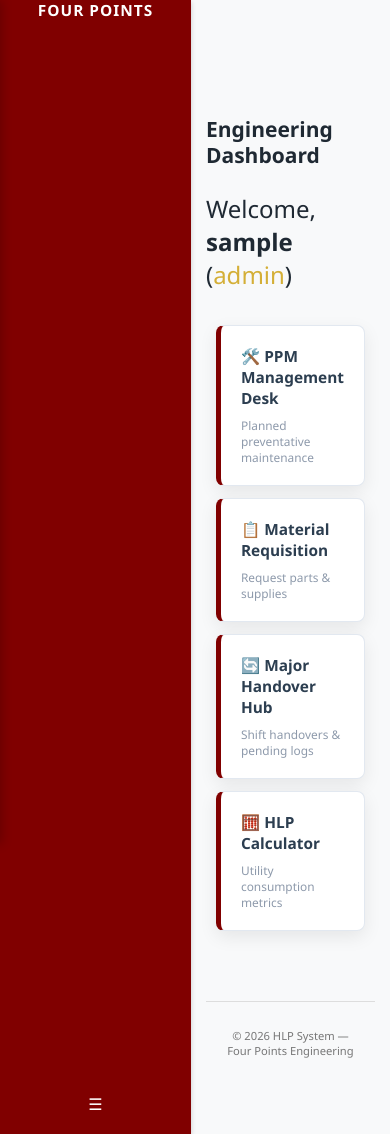
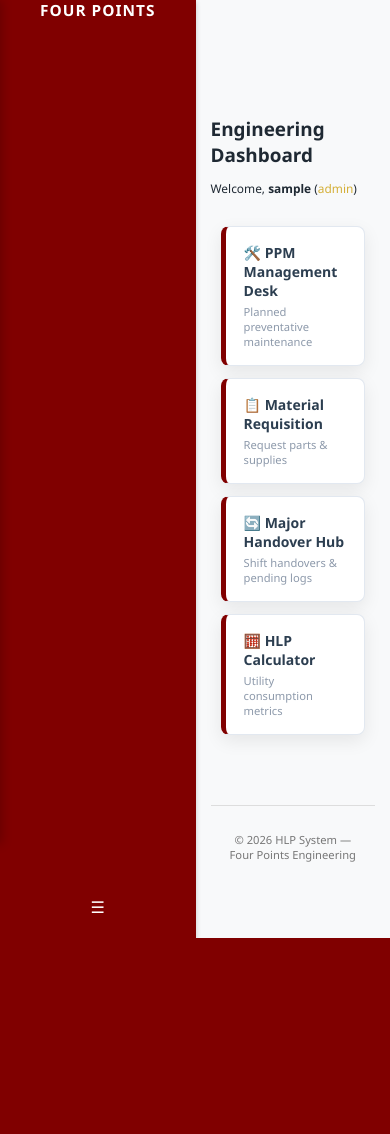
Before and after one commit to bitnet2025-web/HLP_System, a Flask app: page /dashboard in a window 390 px wide. After the commit the page ends 938 px from the top, so only its background shows below. Run offline with Flask 3, Linux system fonts and the light colour scheme; a user stored in the database is signed in; data comes from the database, SQL or seed files in the repository.

Commit message:
Fix mobile dashboard layout stacking and verify PWA install setup

```diff
--- a/static/styles.css
+++ b/static/styles.css
@@ -671,53 +671,67 @@
   }
 }
 /* ==========================================================================
-   MOBILE RESPONSIVE OVERRIDES (Fixes oversized numbers & messy layouts)
+   MOBILE RESPONSIVE OVERRIDES
    ========================================================================== */
 @media screen and (max-width: 768px) {
+    /* Prevent horizontal page overflow */
+    html, body {
+        overflow-x: hidden !important;
+        width: 100% !important;
+    }
 
-    /* --- 1. Scale down giant numbers & dashboard cards --- */
-    .stat-card, .metric-card, .card {
-        padding: 12px 15px !important;
-        margin-bottom: 12px !important;
+    /* Adjust main content padding for mobile top bar */
+    .app-main-content {
+        padding: 70px 16px 20px 16px !important;
+        width: 100% !important;
+        box-sizing: border-box !important;
+    }
+
+    /* Page Titles & Headers */
+    .page-title h2 {
+        font-size: 1.35rem !important;
+        margin-bottom: 4px !important;
+    }
+
+    .page-title p {
+        font-size: 0.85rem !important;
+    }
+
+    /* Dashboard Cards - Clean Single-Column Stacking */
+    .dashboard-grid {
+        display: flex !important;
+        flex-direction: column !important;
+        gap: 12px !important;
+        margin-top: 15px !important;
+    }
+
+    .dash-card {
+        width: 100% !important;
+        box-sizing: border-box !important;
+        padding: 16px 18px !important;
         border-radius: 8px !important;
     }
 
-    .stat-number, .metric-value, h1, h2 {
-        font-size: 1.5rem !important; /* Forces oversized numbers to fit */
-        line-height: 1.2 !important;
+    .dash-card h3 {
+        font-size: 1rem !important;
+        margin-bottom: 4px !important;
     }
 
-    h3, .card-title {
-        font-size: 1.1rem !important;
+    .dash-card p {
+        font-size: 0.8rem !important;
     }
 
-    /* --- 2. Clean up section grids & layout organization --- */
-    .dashboard-grid, .form-grid, .grid, .row,
-    div[style*="display: grid"], div[style*="display: flex"] {
-        display: flex !important;
-        flex-direction: column !important;
-        gap: 12px !important;
-    }
-
-    /* --- 3. Input fields & form controls --- */
-    input[type="text"], input[type="number"], input[type="date"],
-    input[type="time"], select, textarea {
-        width: 100% !important;
-        font-size: 1rem !important; /* Prevents iOS auto-zoom on focus */
-        padding: 10px !important;
-        box-sizing: border-box !important;
-    }
-
-    /* --- 4. Tables & data lists --- */
-    .table-responsive, table {
+    /* Tables & Forms Mobile Handling */
+    table {
         display: block !important;
         width: 100% !important;
         overflow-x: auto !important;
-        -webkit-overflow-scrolling: touch;
-        font-size: 0.85rem !important;
+        -webkit-overflow-scrolling: touch !important;
+        white-space: nowrap !important;
     }
 
-    th, td {
-        padding: 8px 10px !important;
+    input, select, textarea, button {
+        max-width: 100% !important;
+        box-sizing: border-box !important;
     }
 }
```
Also changed, not shown: static/service-worker.js (+2 -5 lines).
